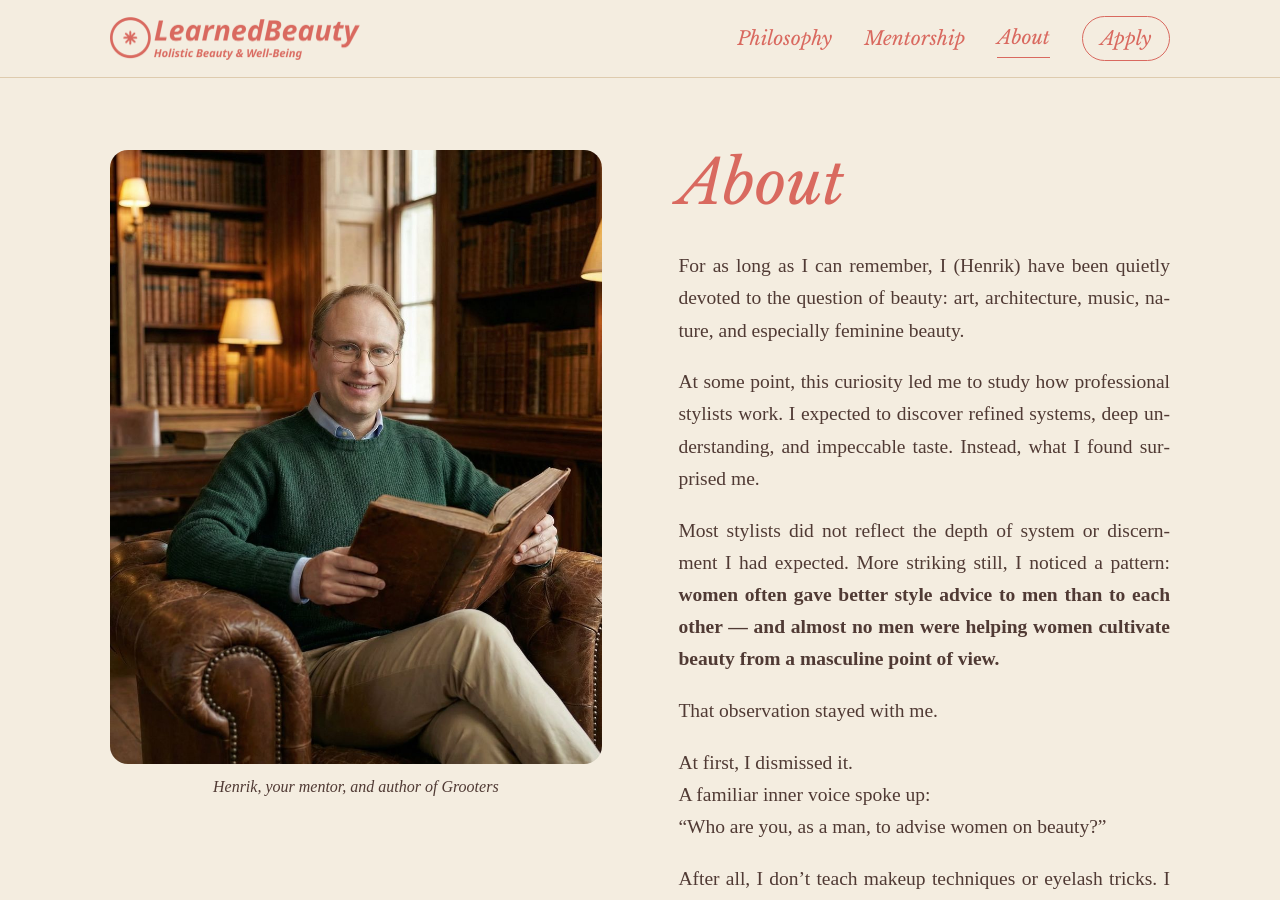
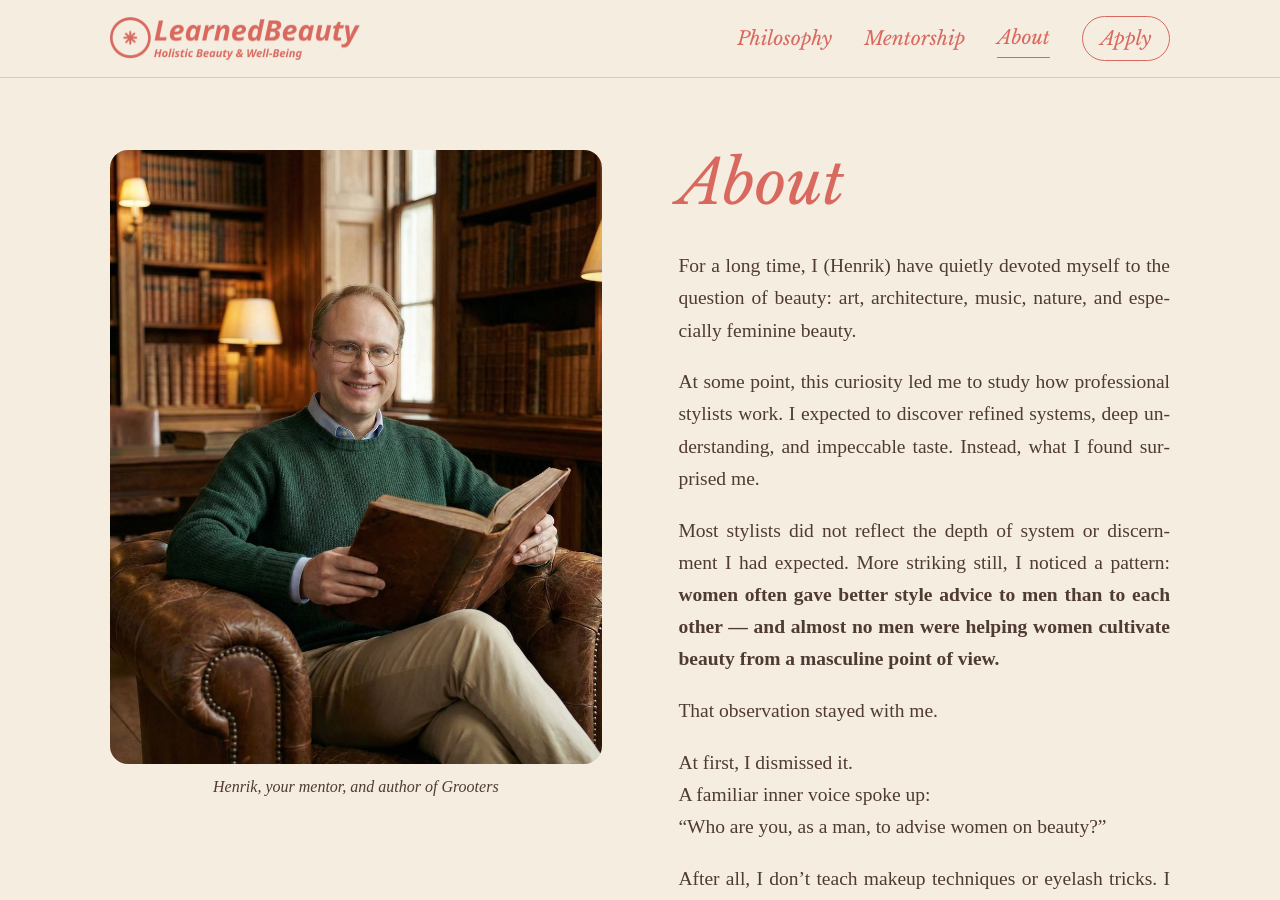
Before and after one commit to LoveAlgo/learnedbeauty, a Jekyll site: the page built from about/index.md, in a window 1280 px wide and 900 px high. Built offline with Jekyll 4.4.1, drawn with Linux system fonts in a browser that asks for light colours.

Commit message:
Update about/index.md (via Pages CMS)

```diff
--- a/about/index.md
+++ b/about/index.md
@@ -9,7 +9,7 @@ image_alt: Henrik Hillerström reading in a wood-panelled library
 image_caption: Henrik, your mentor, and author of Grooters
 image_side: left
 ---
-For as long as I can remember, I (Henrik) have been quietly devoted to the question of beauty: art, architecture, music, nature, and especially feminine beauty.
+For a long time, I (Henrik) have quietly devoted myself to the question of beauty: art, architecture, music, nature, and especially feminine beauty.
 
 At some point, this curiosity led me to study how professional stylists work. I expected to discover refined systems, deep understanding, and impeccable taste. Instead, what I found surprised me.
 
```
